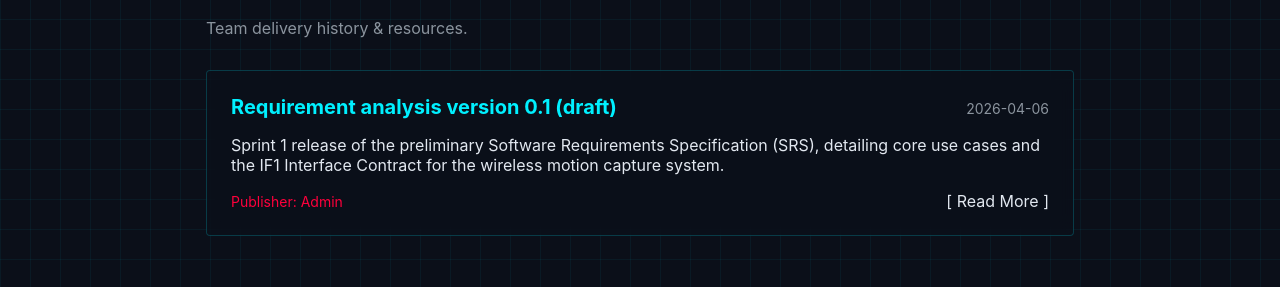
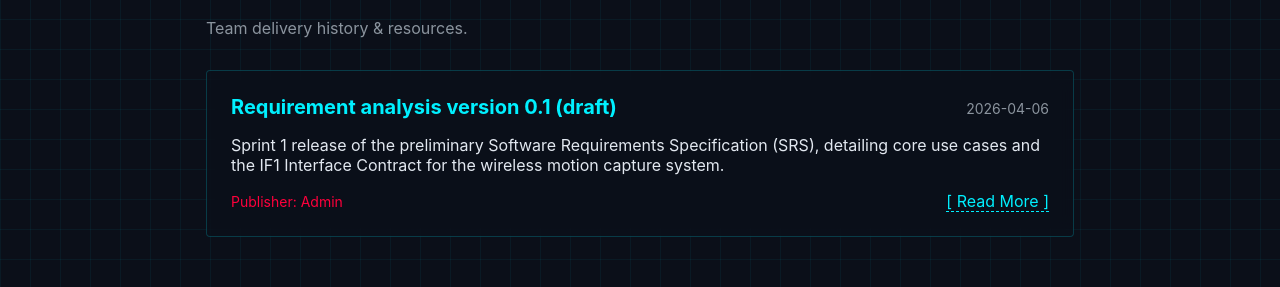
Before and after one commit to DSD-S1-TEST/test.github.io, a React (Vite) app: page /#/releases in a window 1280 px wide. Shown: the part 161-448 px from the top of the page. Built offline with nearby package versions, Linux system fonts and the light colour scheme.

Commit message:
change release click link

```diff
--- a/src/pages/ReleaseList.tsx
+++ b/src/pages/ReleaseList.tsx
@@ -19,7 +19,7 @@ export default function ReleaseList() {
 
       <div style={{ display: 'flex', flexDirection: 'column', gap: '1.5rem' }}>
         {releases.map(release => (
-          <div key={release.id} className="card" style={{ display: 'block', padding: '1.5rem' }}>
+          <Link key={release.id} to={`/releases/${release.id}`} className="card hoverable" style={{ display: 'block', padding: '1.5rem', textDecoration: 'none', color: 'inherit', cursor: 'pointer' }}>
             <div style={{ display: 'flex', justifyContent: 'space-between', alignItems: 'baseline', marginBottom: '1rem' }}>
               <h2 style={{ margin: 0, fontSize: '1.25rem', color: 'var(--primary-glow)' }}>{release.title}</h2>
               <span style={{ color: 'var(--text-muted)', fontSize: '0.875rem' }}>{release.date}</span>
@@ -27,11 +27,11 @@ export default function ReleaseList() {
             <p style={{ marginBottom: '1rem', color: 'var(--text-color)' }}>{release.summary}</p>
             <div style={{ display: 'flex', justifyContent: 'space-between', alignItems: 'center' }}>
               <span style={{ fontSize: '0.875rem', color: '#ff003c' }}>Publisher: {release.publisher}</span>
-              <Link to={`/releases/${release.id}`} style={{ color: 'var(--primary-color)', textDecoration: 'none', borderBottom: '1px dashed var(--primary-color)' }}>
+              <span style={{ color: 'var(--primary-glow)', borderBottom: '1px dashed var(--primary-glow)' }}>
                 [ Read More ]
-              </Link>
+              </span>
             </div>
-          </div>
+          </Link>
         ))}
       </div>
     </div>
```
